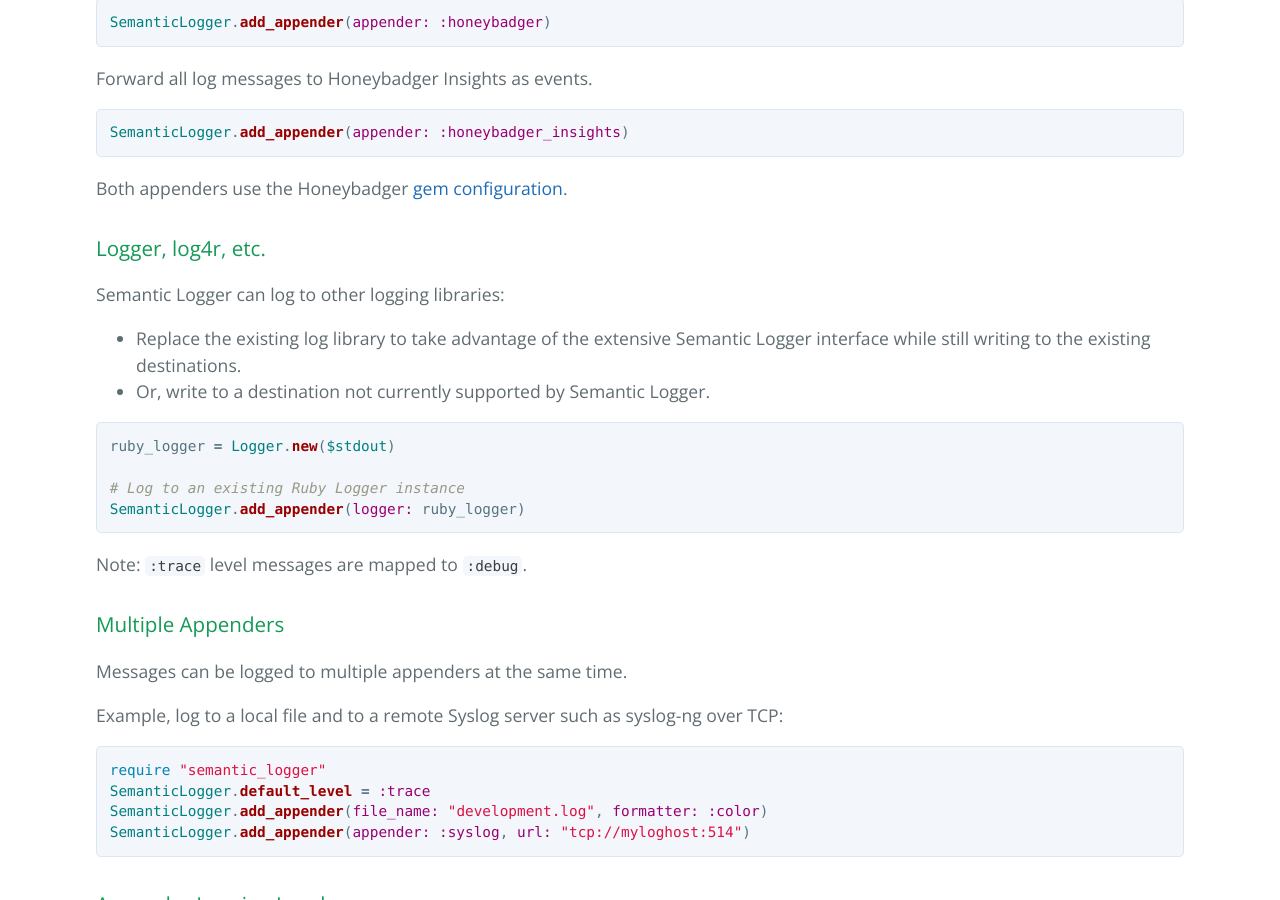
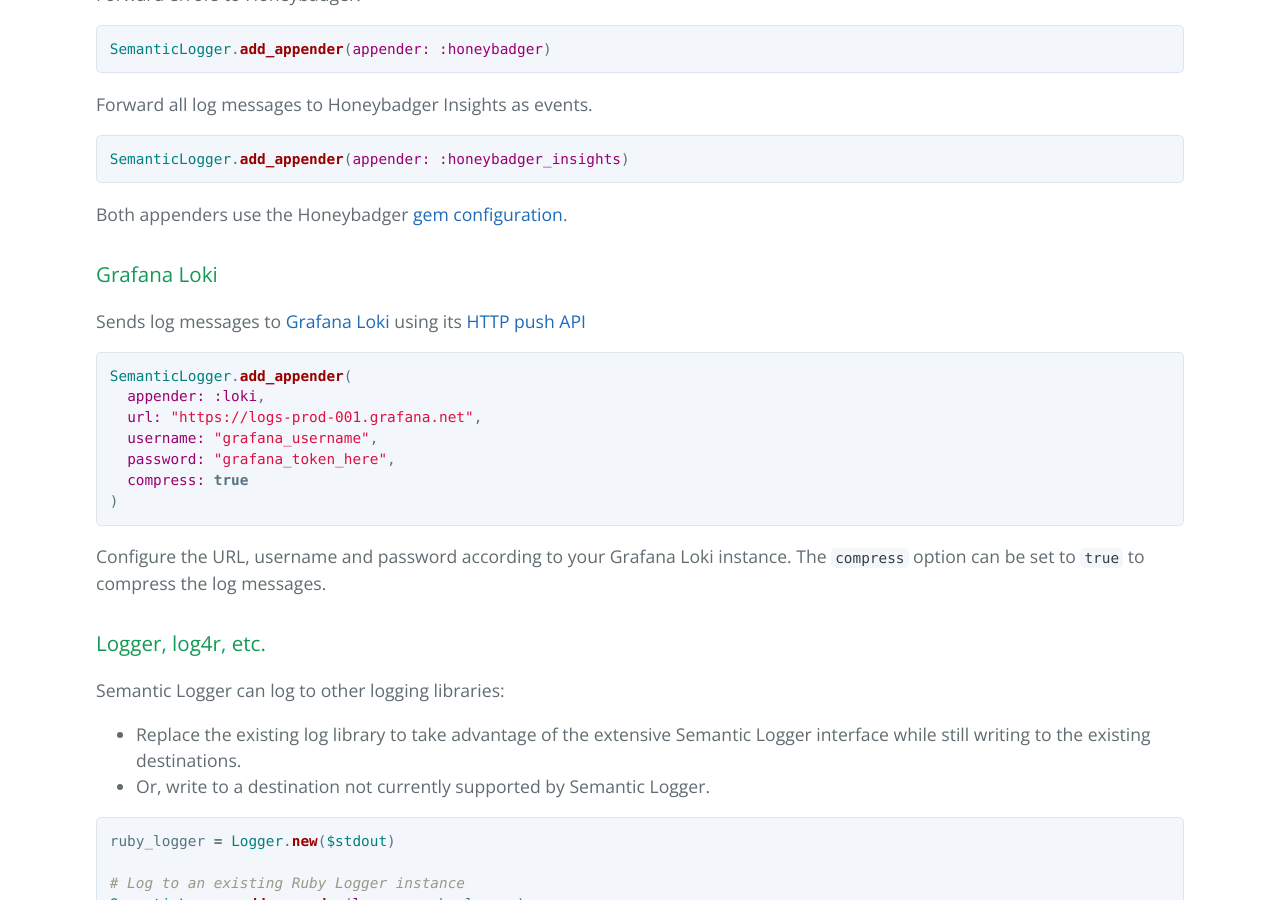
Before and after one commit to reidmorrison/semantic_logger, a Jekyll site: the page built from docs/appenders.md, in a window 1280 px wide and 900 px high, scrolled down 15471 px. Built offline with Jekyll 4.4.1, drawn with Linux system fonts in a browser that asks for light colours; our own code applies the rules of GitHub Pages for plain Markdown files.

Commit message:
Move metric to appender

````diff
--- a/docs/appenders.md
+++ b/docs/appenders.md
@@ -32,6 +32,7 @@ Log messages can be written to one or more of the following destinations at the
 * Honeybadger
 * Honeybadger Insights
 * Logger, log4r, etc.
+- Grafana Loki
 
 To ensure no log messages are lost it is recommend to use TCP over UDP for logging purposes.
 Due to the architecture of Semantic Logger any performance difference between TCP and UDP will not
@@ -757,6 +758,22 @@ SemanticLogger.add_appender(appender: :honeybadger_insights)
 
 Both appenders use the Honeybadger [gem configuration](https://docs.honeybadger.io/lib/ruby/gem-reference/configuration/).
 
+### Grafana Loki
+
+Sends log messages to [Grafana Loki](https://grafana.com/docs/loki) using its [HTTP push API](https://grafana.com/docs/loki/latest/reference/loki-http-api/#ingest-logs)
+
+```ruby
+SemanticLogger.add_appender(
+  appender: :loki,
+  url: "https://logs-prod-001.grafana.net",
+  username: "grafana_username",
+  password: "grafana_token_here",
+  compress: true
+)
+```
+
+Configure the URL, username and password according to your Grafana Loki instance. The `compress` option can be set to `true` to compress the log messages.
+
 ### Logger, log4r, etc.
 
 Semantic Logger can log to other logging libraries:
--- a/lib/semantic_logger/appender.rb
+++ b/lib/semantic_logger/appender.rb
@@ -25,6 +25,7 @@ module SemanticLogger
     autoload :Udp,                 "semantic_logger/appender/udp"
     autoload :Wrapper,             "semantic_logger/appender/wrapper"
     autoload :SentryRuby,          "semantic_logger/appender/sentry_ruby"
+    autoload :Loki,                "semantic_logger/appender/loki"
     # @formatter:on
 
     # Returns [SemanticLogger::Subscriber] appender for the supplied options
--- a/lib/semantic_logger/semantic_logger.rb
+++ b/lib/semantic_logger/semantic_logger.rb
@@ -522,7 +522,6 @@ module SemanticLogger
     autoload :NewRelic,          "semantic_logger/metric/new_relic"
     autoload :Signalfx,          "semantic_logger/metric/signalfx"
     autoload :Statsd,            "semantic_logger/metric/statsd"
-    autoload :Loki,              "semantic_logger/metric/loki"
   end
 
   module Reporters
````
Also changed, not shown: lib/semantic_logger/appender/loki.rb (renamed from lib/semantic_logger/metric/loki.rb, +4 -4 lines), test/formatters/loki_test.rb (+1 -1 lines).
